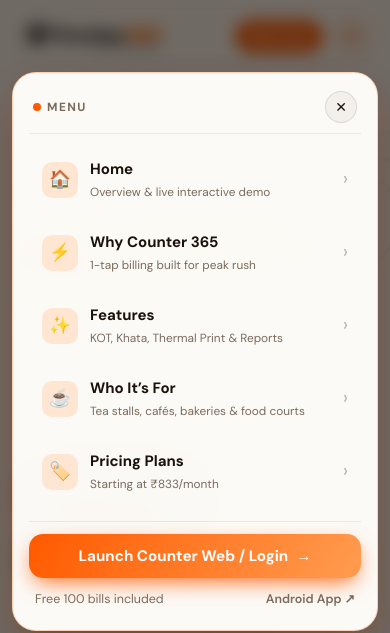
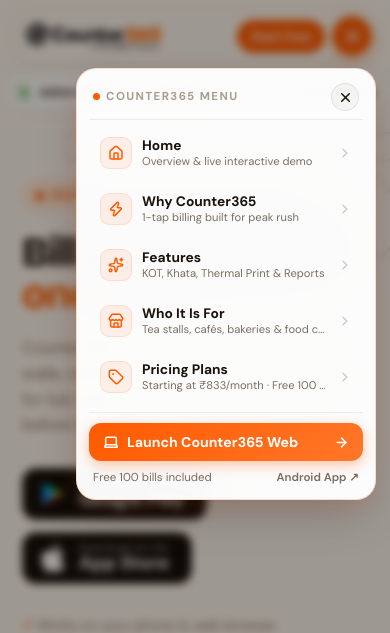
Before and after one commit to Tecstellar/Counter365--Website, a React (Vite) app: page / in a window 390 px wide. Both pictures are taken after a click on the button "Open navigation menu". Shown: the top 633 px of the page. Built offline with nearby package versions, Linux system fonts and the light colour scheme; no server answers; a web font is replaced by a local one.

Commit message:
feat: add beautiful compact corner mobile menu bar with vector icons and launch web CTA

```diff
--- a/src/screens/landing/LandingPage.tsx
+++ b/src/screens/landing/LandingPage.tsx
@@ -1,5 +1,17 @@
 import React, { useEffect, useRef, useState } from 'react';
 import { useNavigate } from 'react-router-dom';
+import {
+  Home,
+  Zap,
+  Sparkles,
+  Store,
+  Tag,
+  Laptop,
+  ArrowRight,
+  ChevronRight,
+  Menu,
+  X,
+} from 'lucide-react';
 
 export const LandingPage: React.FC = () => {
   const navigate = useNavigate();
@@ -423,55 +435,59 @@ export const LandingPage: React.FC = () => {
           display: none;
           align-items: center;
           justify-content: center;
-          width: 40px;
-          height: 40px;
+          width: 38px;
+          height: 38px;
           border-radius: 50%;
           background: rgba(255, 90, 0, 0.08);
-          border: 1.5px solid rgba(255, 90, 0, 0.28);
-          color: var(--o);
+          border: 1.5px solid rgba(255, 90, 0, 0.24);
+          color: #FF5A00;
           cursor: pointer;
           transition: all .2s cubic-bezier(.16, 1, .3, 1);
           padding: 0;
           outline: none;
-        }
-        .mobile-menu-toggle:hover {
-          background: var(--o);
+          flex-shrink: 0;
+        }
+        .mobile-menu-toggle:hover,
+        .mobile-menu-toggle.is-active {
+          background: #FF5A00;
           color: #ffffff;
-          transform: scale(1.05);
+          border-color: #FF5A00;
+          box-shadow: 0 4px 14px rgba(255, 90, 0, 0.35);
+          transform: scale(1.04);
         }
         .mobile-menu-toggle:active {
-          transform: scale(0.94);
+          transform: scale(0.95);
         }
 
         .mobile-nav-backdrop {
           position: fixed;
           inset: 0;
-          background: rgba(20, 14, 9, 0.6);
-          backdrop-filter: blur(8px);
-          -webkit-backdrop-filter: blur(8px);
+          background: rgba(20, 14, 9, 0.4);
+          backdrop-filter: blur(4px);
+          -webkit-backdrop-filter: blur(4px);
           z-index: 1098;
-          animation: navFadeIn .22s cubic-bezier(.16, 1, .3, 1) forwards;
+          animation: navFadeIn .18s cubic-bezier(.16, 1, .3, 1) forwards;
         }
         .mobile-nav-drawer {
           position: fixed;
-          top: 72px;
-          left: 12px;
-          right: 12px;
-          max-width: 480px;
-          margin: 0 auto;
-          background: rgba(255, 253, 249, 0.98);
-          border: 1.5px solid rgba(255, 90, 0, 0.25);
-          border-radius: 24px;
-          padding: 16px;
-          box-shadow: 0 24px 50px -10px rgba(27, 18, 11, 0.32), 0 10px 30px -5px rgba(255, 90, 0, 0.25);
+          top: 68px;
+          right: 14px;
+          left: auto;
+          width: min(300px, calc(100vw - 28px));
+          background: rgba(255, 255, 255, 0.97);
+          border: 1px solid rgba(255, 90, 0, 0.2);
+          border-radius: 20px;
+          padding: 12px;
+          box-shadow: 0 20px 48px -10px rgba(27, 18, 11, 0.24), 0 8px 24px -4px rgba(255, 90, 0, 0.15);
           backdrop-filter: blur(28px);
           -webkit-backdrop-filter: blur(28px);
           z-index: 1100;
           display: flex;
           flex-direction: column;
-          gap: 12px;
-          animation: navSlideDown .26s cubic-bezier(.16, 1, .3, 1) forwards;
-          max-height: calc(100vh - 90px);
+          gap: 8px;
+          transform-origin: top right;
+          animation: cornerMenuPop .22s cubic-bezier(.16, 1, .3, 1) forwards;
+          max-height: calc(100vh - 84px);
           overflow-y: auto;
           -webkit-overflow-scrolling: touch;
         }
@@ -479,45 +495,44 @@ export const LandingPage: React.FC = () => {
           from { opacity: 0; }
           to { opacity: 1; }
         }
-        @keyframes navSlideDown {
-          from { opacity: 0; transform: translateY(-14px) scale(0.97); }
-          to { opacity: 1; transform: translateY(0) scale(1); }
+        @keyframes cornerMenuPop {
+          from { opacity: 0; transform: scale(0.92) translateY(-6px); }
+          to { opacity: 1; transform: scale(1) translateY(0); }
         }
         .mobile-drawer-header {
           display: flex;
           align-items: center;
           justify-content: space-between;
-          padding: 2px 4px 10px;
-          border-bottom: 1px solid rgba(27, 18, 11, 0.08);
+          padding: 2px 4px 8px;
+          border-bottom: 1px solid rgba(27, 18, 11, 0.07);
         }
         .mobile-drawer-title {
-          font-size: 0.74rem;
+          font-size: 0.72rem;
           font-weight: 800;
           letter-spacing: .12em;
           text-transform: uppercase;
-          color: var(--mute);
+          color: #a89d91;
           display: flex;
           align-items: center;
           gap: 6px;
         }
         .mobile-drawer-close {
-          width: 32px;
-          height: 32px;
+          width: 28px;
+          height: 28px;
           border-radius: 50%;
-          border: 1px solid rgba(27, 18, 11, 0.1);
-          background: rgba(27, 18, 11, 0.04);
+          border: 1px solid rgba(27, 18, 11, 0.08);
+          background: rgba(27, 18, 11, 0.03);
           color: var(--ink);
           display: flex;
           align-items: center;
           justify-content: center;
           cursor: pointer;
-          font-size: 14px;
-          line-height: 1;
-          transition: background .15s ease, color .15s ease;
+          transition: background .15s ease, color .15s ease, transform .15s ease;
         }
         .mobile-drawer-close:hover {
           background: rgba(255, 90, 0, 0.12);
-          color: var(--o);
+          color: #FF5A00;
+          transform: scale(1.05);
         }
         .mobile-nav-list {
           display: flex;
@@ -530,9 +545,9 @@ export const LandingPage: React.FC = () => {
         .mobile-nav-item {
           display: flex;
           align-items: center;
-          gap: 12px;
-          padding: 10px 12px;
-          border-radius: 14px;
+          gap: 10px;
+          padding: 8px 10px;
+          border-radius: 12px;
           text-decoration: none;
           color: var(--ink);
           background: transparent;
@@ -541,89 +556,109 @@ export const LandingPage: React.FC = () => {
           -webkit-tap-highlight-color: transparent;
         }
         .mobile-nav-item:hover, .mobile-nav-item:active {
+          background: rgba(255, 90, 0, 0.07);
+          border-color: rgba(255, 90, 0, 0.16);
+          transform: translateX(2px);
+        }
+        .mobile-nav-icon {
+          width: 32px;
+          height: 32px;
+          border-radius: 9px;
           background: rgba(255, 90, 0, 0.08);
-          border-color: rgba(255, 90, 0, 0.18);
-          transform: translateX(3px);
-        }
-        .mobile-nav-icon {
-          width: 36px;
-          height: 36px;
-          border-radius: 10px;
-          background: var(--soft);
+          color: #FF5A00;
+          border: 1px solid rgba(255, 90, 0, 0.12);
           display: flex;
           align-items: center;
           justify-content: center;
-          font-size: 1.1rem;
           flex-shrink: 0;
+          transition: background .15s ease, color .15s ease, transform .15s ease;
+        }
+        .mobile-nav-item:hover .mobile-nav-icon {
+          background: #FF5A00;
+          color: #ffffff;
+          transform: scale(1.04);
         }
         .mobile-nav-text {
           display: flex;
           flex-direction: column;
-          gap: 2px;
+          gap: 1px;
           flex: 1;
+          min-width: 0;
         }
         .mobile-nav-label {
-          font-size: 0.94rem;
+          font-size: 0.86rem;
           font-weight: 700;
           color: var(--ink);
+          line-height: 1.25;
         }
         .mobile-nav-desc {
-          font-size: 0.74rem;
-          color: var(--mute);
+          font-size: 0.70rem;
+          color: #7a6e62;
           font-weight: 400;
+          line-height: 1.2;
+          white-space: nowrap;
+          overflow: hidden;
+          text-overflow: ellipsis;
         }
         .mobile-nav-arrow {
-          color: var(--mute);
-          font-size: 1.2rem;
-          opacity: 0.5;
-          transition: transform .15s ease, opacity .15s ease;
+          color: #a89d91;
+          display: flex;
+          align-items: center;
+          opacity: 0.55;
+          transition: transform .15s ease, opacity .15s ease, color .15s ease;
         }
         .mobile-nav-item:hover .mobile-nav-arrow {
-          transform: translateX(3px);
+          transform: translateX(2px);
           opacity: 1;
-          color: var(--o);
+          color: #FF5A00;
         }
         .mobile-drawer-cta {
           display: flex;
           flex-direction: column;
-          gap: 8px;
-          margin-top: 4px;
-          padding-top: 12px;
-          border-top: 1px solid rgba(27, 18, 11, 0.08);
+          gap: 6px;
+          margin-top: 2px;
+          padding-top: 10px;
+          border-top: 1px solid rgba(27, 18, 11, 0.07);
         }
         .mobile-primary-btn {
           width: 100%;
           display: flex;
           align-items: center;
-          justify-content: center;
-          gap: 8px;
-          padding: 12px 18px;
-          border-radius: 14px;
-          font: 700 0.95rem "DM Sans", sans-serif;
+          justify-content: space-between;
+          padding: 10px 14px;
+          border-radius: 12px;
+          font: 700 0.88rem "DM Sans", sans-serif;
           border: none;
           cursor: pointer;
           color: #fff;
-          background: linear-gradient(120deg, #FF5A00, #FF9A4D, #FF5A00);
-          background-size: 200% 100%;
-          box-shadow: 0 8px 22px -6px var(--o);
-          transition: transform .2s ease;
+          background: linear-gradient(135deg, #FF5A00 0%, #FF7728 100%);
+          box-shadow: 0 4px 14px rgba(255, 90, 0, 0.35);
+          transition: transform .15s ease, box-shadow .15s ease;
+        }
+        .mobile-primary-btn:hover {
+          box-shadow: 0 6px 18px rgba(255, 90, 0, 0.45);
         }
         .mobile-primary-btn:active {
           transform: scale(0.98);
+        }
+        .mobile-btn-content {
+          display: flex;
+          align-items: center;
+          gap: 8px;
         }
         .mobile-sub-actions {
           display: flex;
           align-items: center;
           justify-content: space-between;
-          padding: 4px 6px;
-          font-size: 0.78rem;
+          padding: 2px 4px 0;
+          font-size: 0.72rem;
           color: var(--mute);
         }
         .mobile-sub-link {
           color: var(--o);
           font-weight: 600;
           text-decoration: underline;
-          text-underline-offset: 3px;
+          text-underline-offset: 2px;
         }
 
         #menu {
@@ -1118,90 +1153,104 @@ export const LandingPage: React.FC = () => {
 
           {/* Mobile Hamburger / Close Toggle */}
           <button
-            className="mobile-menu-toggle"
+            className={`mobile-menu-toggle ${mobileMenuOpen ? 'is-active' : ''}`}
             onClick={() => setMobileMenuOpen(prev => !prev)}
             aria-label={mobileMenuOpen ? 'Close navigation menu' : 'Open navigation menu'}
+            aria-expanded={mobileMenuOpen}
           >
             {mobileMenuOpen ? (
-              <svg width="20" height="20" viewBox="0 0 24 24" fill="none" stroke="currentColor" strokeWidth="2.5" strokeLinecap="round" strokeLinejoin="round">
-                <line x1="18" y1="6" x2="6" y2="18" />
-                <line x1="6" y1="6" x2="18" y2="18" />
-              </svg>
+              <X size={19} strokeWidth={2.4} />
             ) : (
-              <svg width="20" height="20" viewBox="0 0 24 24" fill="none" stroke="currentColor" strokeWidth="2.5" strokeLinecap="round" strokeLinejoin="round">
-                <line x1="4" y1="7" x2="20" y2="7" />
-                <line x1="4" y1="12" x2="20" y2="12" />
-                <line x1="4" y1="17" x2="20" y2="17" />
-              </svg>
+              <Menu size={19} strokeWidth={2.4} />
             )}
           </button>
         </div>
       </nav>
 
-      {/* Mobile Navigation Drawer Modal */}
+      {/* Mobile Navigation Corner Menu */}
       {mobileMenuOpen && (
         <>
           <div className="mobile-nav-backdrop" onClick={() => setMobileMenuOpen(false)} />
           <aside className="mobile-nav-drawer" role="dialog" aria-modal="true" aria-label="Navigation Menu">
             <div className="mobile-drawer-header">
               <span className="mobile-drawer-title">
-                <span style={{ width: 8, height: 8, borderRadius: '50%', background: 'var(--o)', display: 'inline-block' }} />
-                Menu
+                <span style={{ width: 7, height: 7, borderRadius: '50%', background: '#FF5A00', display: 'inline-block' }} />
+                Counter365 Menu
               </span>
               <button className="mobile-drawer-close" onClick={() => setMobileMenuOpen(false)} aria-label="Close menu">
-                ✕
+                <X size={15} strokeWidth={2.4} />
               </button>
             </div>
 
             <ul className="mobile-nav-list">
               <li>
                 <a href="#top" className="mobile-nav-item" onClick={(e) => handleNavClick(e, 'top')}>
-                  <span className="mobile-nav-icon">🏠</span>
+                  <span className="mobile-nav-icon">
+                    <Home size={16} strokeWidth={2.2} />
+                  </span>
                   <div className="mobile-nav-text">
                     <span className="mobile-nav-label">Home</span>
                     <span className="mobile-nav-desc">Overview & live interactive demo</span>
                   </div>
-                  <span className="mobile-nav-arrow">›</span>
+                  <span className="mobile-nav-arrow">
+                    <ChevronRight size={14} strokeWidth={2.4} />
+                  </span>
                 </a>
               </li>
               <li>
                 <a href="#why" className="mobile-nav-item" onClick={(e) => handleNavClick(e, 'why')}>
-                  <span className="mobile-nav-icon">⚡</span>
+                  <span className="mobile-nav-icon">
+                    <Zap size={16} strokeWidth={2.2} />
+                  </span>
                   <div className="mobile-nav-text">
-                    <span className="mobile-nav-label">Why Counter 365</span>
+                    <span className="mobile-nav-label">Why Counter365</span>
                     <span className="mobile-nav-desc">1-tap billing built for peak rush</span>
                   </div>
-                  <span className="mobile-nav-arrow">›</span>
+                  <span className="mobile-nav-arrow">
+                    <ChevronRight size={14} strokeWidth={2.4} />
+                  </span>
                 </a>
               </li>
               <li>
                 <a href="#features" className="mobile-nav-item" onClick={(e) => handleNavClick(e, 'features')}>
-                  <span className="mobile-nav-icon">✨</span>
+                  <span className="mobile-nav-icon">
+                    <Sparkles size={16} strokeWidth={2.2} />
+                  </span>
                   <div className="mobile-nav-text">
                     <span className="mobile-nav-label">Features</span>
                     <span className="mobile-nav-desc">KOT, Khata, Thermal Print & Reports</span>
                   </div>
-                  <span className="mobile-nav-arrow">›</span>
+                  <span className="mobile-nav-arrow">
+                    <ChevronRight size={14} strokeWidth={2.4} />
+                  </span>
                 </a>
               </li>
               <li>
                 <a href="#who" className="mobile-nav-item" onClick={(e) => handleNavClick(e, 'who')}>
-                  <span className="mobile-nav-icon">☕</span>
+                  <span className="mobile-nav-icon">
+                    <Store size={16} strokeWidth={2.2} />
+                  </span>
                   <div className="mobile-nav-text">
-                    <span className="mobile-nav-label">Who It’s For</span>
+                    <span className="mobile-nav-label">Who It Is For</span>
                     <span className="mobile-nav-desc">Tea stalls, cafés, bakeries & food courts</span>
                   </div>
-                  <span className="mobile-nav-arrow">›</span>
+                  <span className="mobile-nav-arrow">
+                    <ChevronRight size={14} strokeWidth={2.4} />
+                  </span>
                 </a>
               </li>
               <li>
                 <a href="#pricing" className="mobile-nav-item" onClick={(e) => handleNavClick(e, 'pricing')}>
-                  <span className="mobile-nav-icon">🏷️</span>
+                  <span className="mobile-nav-icon">
+                    <Tag size={16} strokeWidth={2.2} />
+                  </span>
                   <div className="mobile-nav-text">
                     <span className="mobile-nav-label">Pricing Plans</span>
-                    <span className="mobile-nav-desc">Starting at ₹833/month</span>
+                    <span className="mobile-nav-desc">Starting at ₹833/month · Free 100 bills</span>
                   </div>
-                  <span className="mobile-nav-arrow">›</span>
+                  <span className="mobile-nav-arrow">
+                    <ChevronRight size={14} strokeWidth={2.4} />
+                  </span>
                 </a>
               </li>
             </ul>
@@ -1213,9 +1262,13 @@ export const LandingPage: React.FC = () => {
                   setMobileMenuOpen(false);
                   navigate('/login');
                 }}
+                aria-label="Launch Counter365 Web"
               >
-                <span>Launch Counter Web / Login</span>
-                <span>→</span>
+                <div className="mobile-btn-content">
+                  <Laptop size={16} strokeWidth={2.2} />
+                  <span>Launch Counter365 Web</span>
+                </div>
+                <ArrowRight size={15} strokeWidth={2.4} />
               </button>
               <div className="mobile-sub-actions">
                 <span>Free 100 bills included</span>
```
